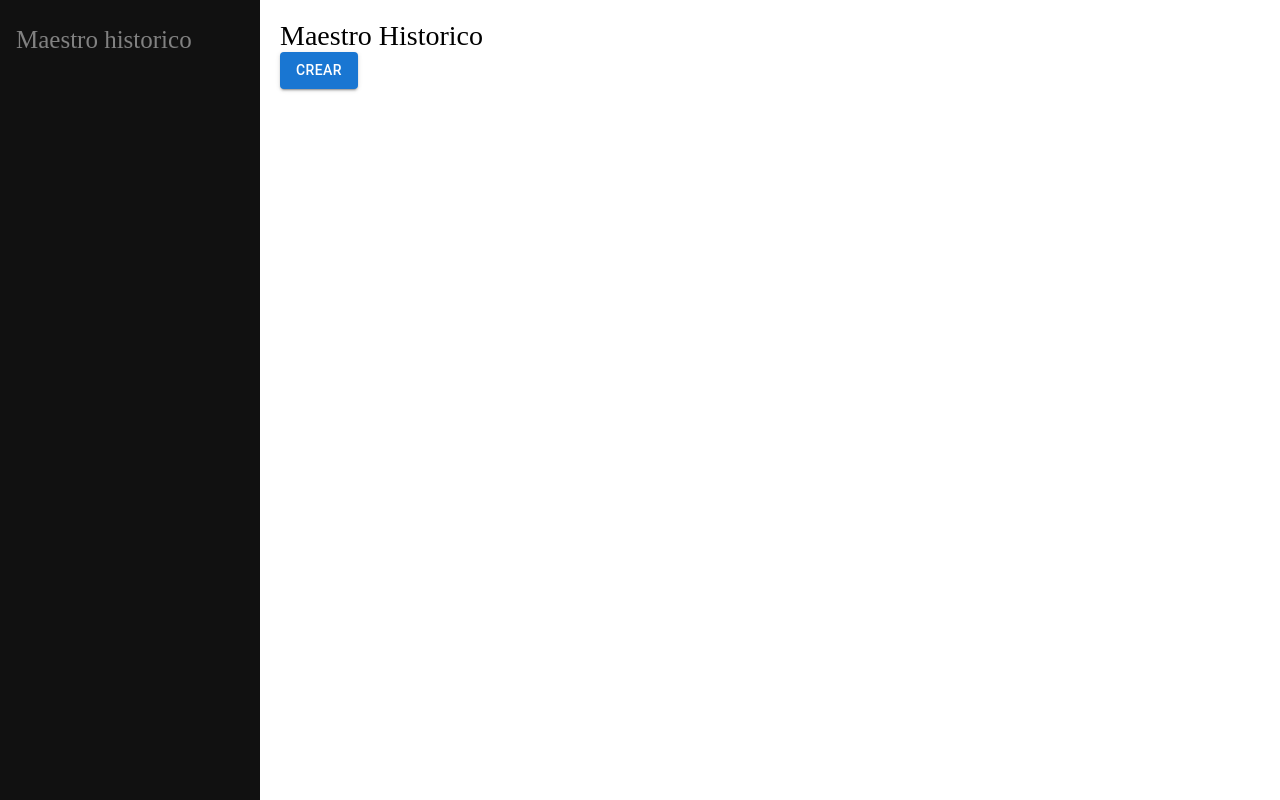
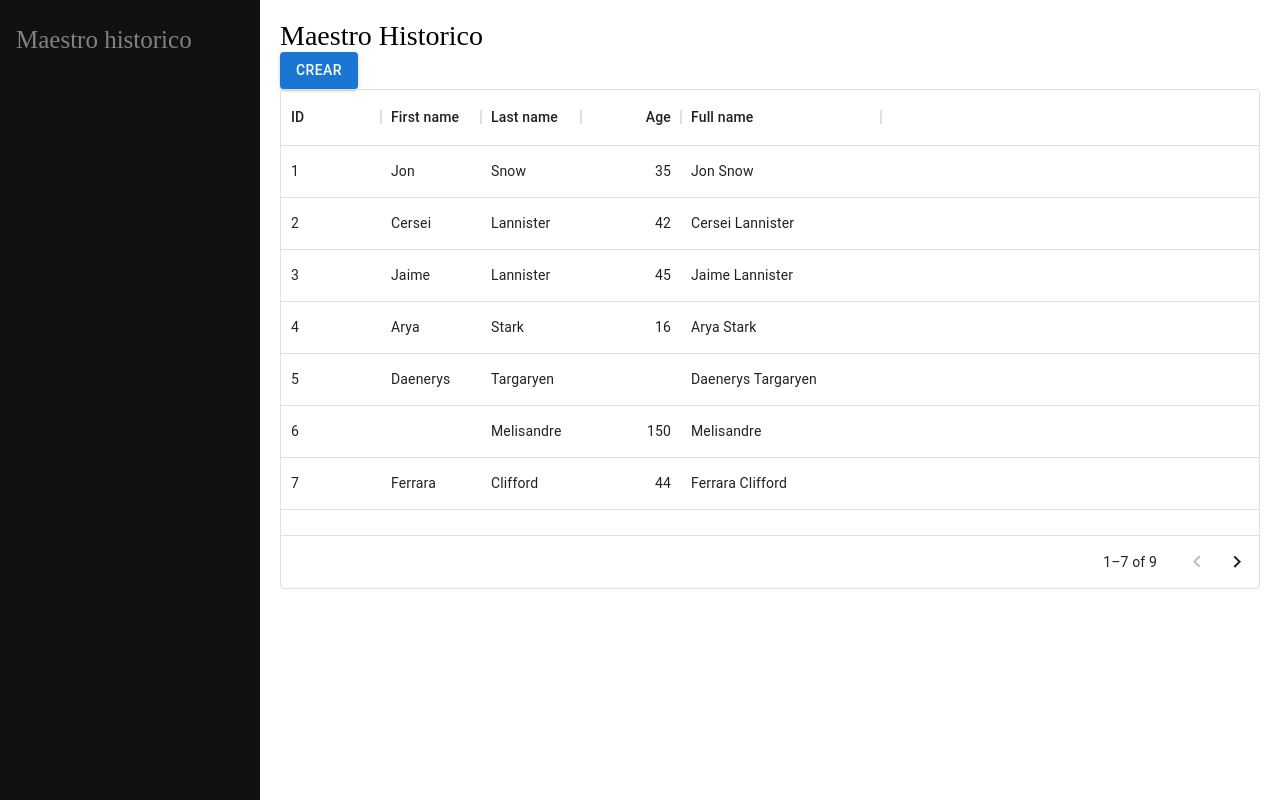
Before and after one commit to danielru15/optima, a Next.js app: page /Maestro-historico in a window 1280 px wide. Built offline with nearby package versions, Linux system fonts and the light colour scheme.

Commit message:
Update 3 files

```diff
--- a/package.json
+++ b/package.json
@@ -12,6 +12,7 @@
     "@emotion/react": "^11.10.4",
     "@emotion/styled": "^11.10.4",
     "@mui/material": "^5.10.11",
+    "@mui/x-data-grid": "^5.17.8",
     "@mui/x-date-pickers": "^5.0.5",
     "next": "12.3.1",
     "react": "18.2.0",
--- a/pages/Maestro-historico/index.js
+++ b/pages/Maestro-historico/index.js
@@ -1,9 +1,41 @@
 import { useRouter } from "next/router";
 import Button from "@mui/material/Button";
 import React from "react";
+import { DataGrid } from "@mui/x-data-grid";
 
 const index = () => {
   const router = useRouter();
+  const columns = [
+    { field: "id", headerName: "ID" },
+    { field: "firstName", headerName: "First name" },
+    { field: "lastName", headerName: "Last name" },
+    {
+      field: "age",
+      headerName: "Age",
+      type: "number",
+    },
+    {
+      field: "fullName",
+      headerName: "Full name",
+      description: "This column has a value getter and is not sortable.",
+      sortable: false,
+      valueGetter: (params) =>
+        `${params.row.firstName || ""} ${params.row.lastName || ""}`,
+      width: 200,
+    },
+  ];
+
+  const rows = [
+    { id: 1, lastName: "Snow", firstName: "Jon", age: 35 },
+    { id: 2, lastName: "Lannister", firstName: "Cersei", age: 42 },
+    { id: 3, lastName: "Lannister", firstName: "Jaime", age: 45 },
+    { id: 4, lastName: "Stark", firstName: "Arya", age: 16 },
+    { id: 5, lastName: "Targaryen", firstName: "Daenerys", age: null },
+    { id: 6, lastName: "Melisandre", firstName: null, age: 150 },
+    { id: 7, lastName: "Clifford", firstName: "Ferrara", age: 44 },
+    { id: 8, lastName: "Frances", firstName: "Rossini", age: 36 },
+    { id: 9, lastName: "Roxie", firstName: "Harvey", age: 65 },
+  ];
   return (
     <>
       <p>Maestro Historico</p>
@@ -13,7 +45,15 @@ const index = () => {
       >
         Crear
       </Button>
-
+      <br />
+      <div style={{ height: 500, width: "100%" }}>
+        <DataGrid
+          rows={rows}
+          columns={columns}
+          pageSize={7}
+          rowsPerPageOptions={[5]}
+        />
+      </div>
     </>
   );
 };
```
Also changed, not shown: 1 other file (tests, documents, lock files or other folders).
